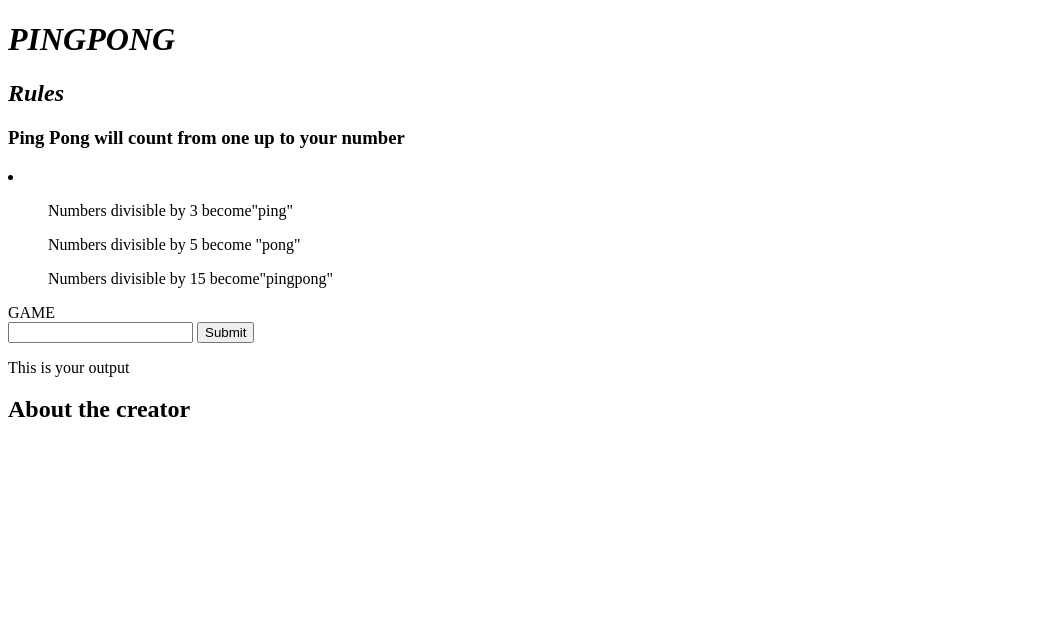
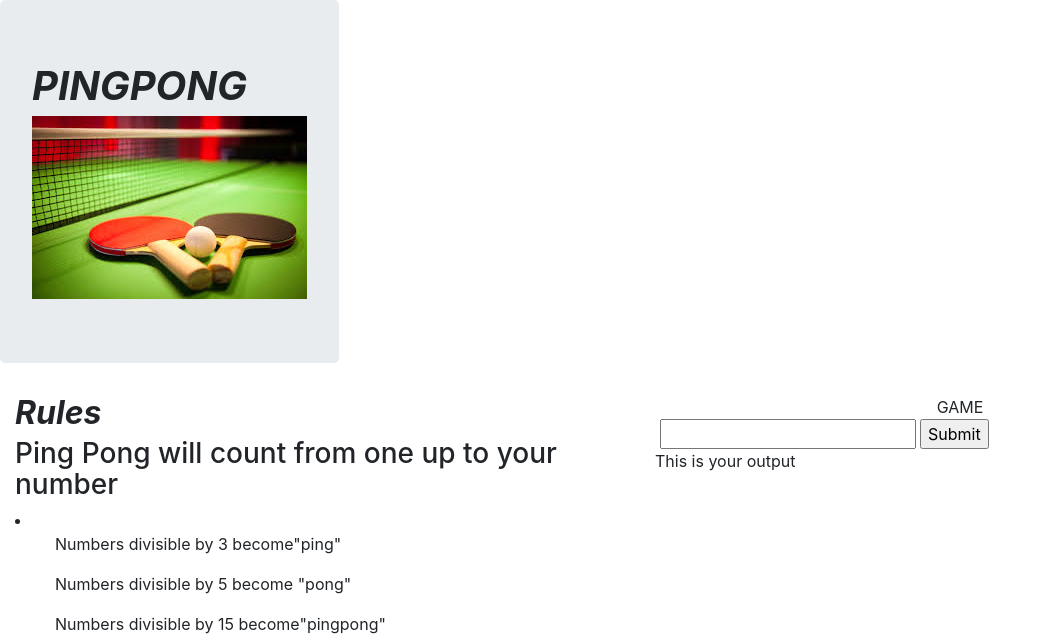
Before and after one commit to kavata9/ping-pong-game, a plain HTML site: page index.html in a window 1280 px wide. Shown: the top 644 px of the page, without its empty margins (0-1052 px from the left). Drawn offline with nearby package versions, Linux system fonts and the light colour scheme.

Commit message:
add changes made to the  css link to bootstrap

```diff
--- a/index.html
+++ b/index.html
@@ -2,9 +2,10 @@
 <html>
   <head>
     <meta charset="utf-8">
-          <meta name ="viewpoint" content="width=device-width,initial-scale=1.0">
-          <link rel="css/bootstrap.min.css"href="stylesheet" type="text/css">
-          <link rel="css/styles.css" href="stylesheet" type="text/css">
+    <meta name="viewport" content="width=device-width, initial-scale=1.0">
+    <meta http-equiv="X-UA-Compatible" content="ie=edge">
+    <link rel="stylesheet" href="https://maxcdn.bootstrapcdn.com/bootstrap/4.0.0-beta/css/bootstrap.min.css" integrity="sha384-/Y6pD6FV/Vv2HJnA6t+vslU6fwYXjCFtcEpHbNJ0lyAFsXTsjBbfaDjzALeQsN6M" crossorigin="anonymous">
+    <link rel="stylesheet" href="/css/png.css">
     <title>PING PONG</title>
   </head>
   <body>
@@ -12,6 +13,7 @@
      <div class="row">
       <div class="jumbotron">
       <h1><strong><em>PINGPONG</em></strong></h1>
+      <img src="images/image1.jpeg" alt="a photo of ping pong game.">
        </div>
       </div>
 
```
